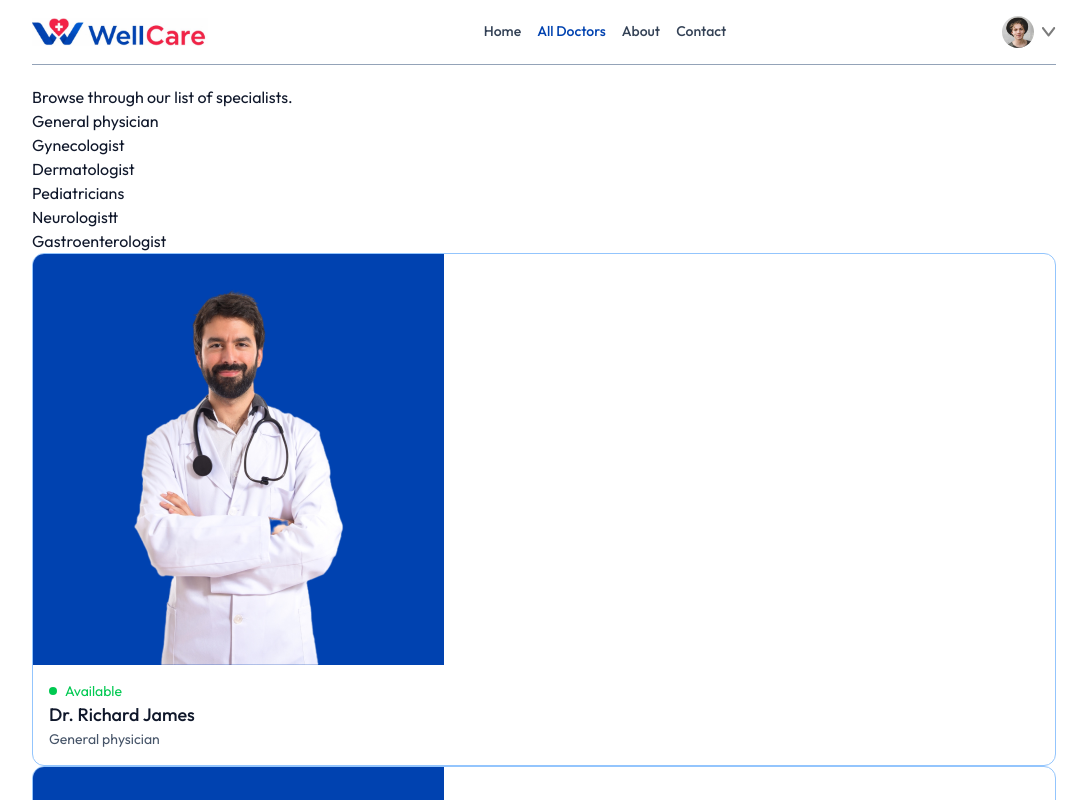
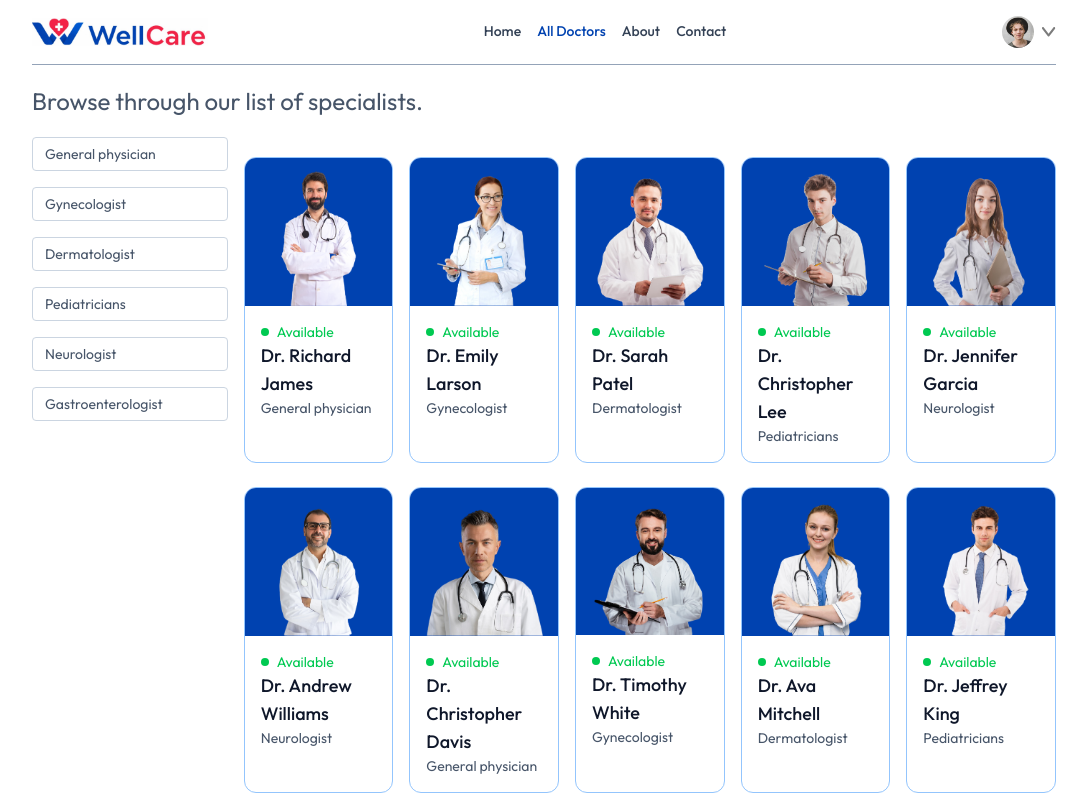
Before and after one commit to iyenagbe/Doctor-Appointment-Booking-System, a React (Vite) app in the folder frontend/: page /doctors in a window 1280 px wide. Shown: the top 800 px of the page, without its empty margins (96-1183 px from the left). Built offline with nearby package versions, Linux system fonts and the light colour scheme.

Commit message:
creating doctors specialist page

```diff
--- a/frontend/src/pages/Doctors.jsx
+++ b/frontend/src/pages/Doctors.jsx
@@ -24,18 +24,18 @@ const Doctors = () => {
 
   return (
     <div>
-        <p>Browse through our list of specialists.</p>
-        <div>
-          <div>
-            <p>General physician</p>
-            <p>Gynecologist</p>
-            <p>Dermatologist</p>
-            <p>Pediatricians</p>
-            <p>Neurologistt</p>
-            <p>Gastroenterologist</p>
+        <p className='text-gray-600 text-2xl'>Browse through our list of specialists.</p>
+        <div className='flex flex-col gap-4 sm:flex-row items-start mt-5'>
+          <div className='flex flex-col gap-4 text-sm text-gray-600'>
+            <p onClick={() => specialist === '' ? navigate('/doctors') : navigate('/doctors/')} className={`w-[94vw] sm:w-auto pl-3 py-1.5 pr-16 border border-gray-300 rounded transition-all cursor-pointer`}>General physician</p>
+            <p onClick={() => specialist === 'Gynecologist' ? navigate('/doctors/Gynecologist') : navigate('/doctors/Gynecologist')} className={`w-[94vw] sm:w-auto pl-3 py-1.5 pr-16 border border-gray-300 rounded transition-all cursor-pointer`}>Gynecologist</p>
+            <p onClick={() => specialist === 'Dermatologist' ? navigate('/doctors/Dermatologist') : navigate('/doctors/Dermatologist')} className={`w-[94vw] sm:w-auto pl-3 py-1.5 pr-16 border border-gray-300 rounded transition-all cursor-pointer`}>Dermatologist</p>
+            <p onClick={() => specialist === 'Pediatricians' ? navigate('/doctors/Pediatricians') : navigate('/doctors/Pediatricians')} className={`w-[94vw] sm:w-auto pl-3 py-1.5 pr-16 border border-gray-300 rounded transition-all cursor-pointer`}>Pediatricians</p>
+            <p onClick={() => specialist === 'Neurologist' ? navigate('/doctors/Neurologist') : navigate('/doctors/Neurologist')} className={`w-[94vw] sm:w-auto pl-3 py-1.5 pr-16 border border-gray-300 rounded transition-all cursor-pointer`}>Neurologist</p>
+            <p onClick={() => specialist === 'Gastroenterologist' ? navigate('/doctors/Gastroenterologist') : navigate('/doctors/Gastroenterologist')} className={`w-[94vw] sm:w-auto pl-3 py-1.5 pr-16 border border-gray-300 rounded transition-all cursor-pointer`}>Gastroenterologist</p>
           </div>
 
-          <div>
+          <div className='w-full grid grid-cols-2 sm:grid-cols-2 md:grid-cols-3 lg:grid-cols-5 gap-4 pt-5 gap-y-6 px-3 sm:px-0'>
             { filterDoc.map((item, index) => (
            <div onClick={() => navigate(`/appointment/${item._id}`)} key={index} className='border border-blue-300 rounded-xl overflow-hidden cursor-pointer hover:-translate-y-2 transition-all duration-500'>
             <img className='bg-blue-500' src={item.image} alt="" />
```
